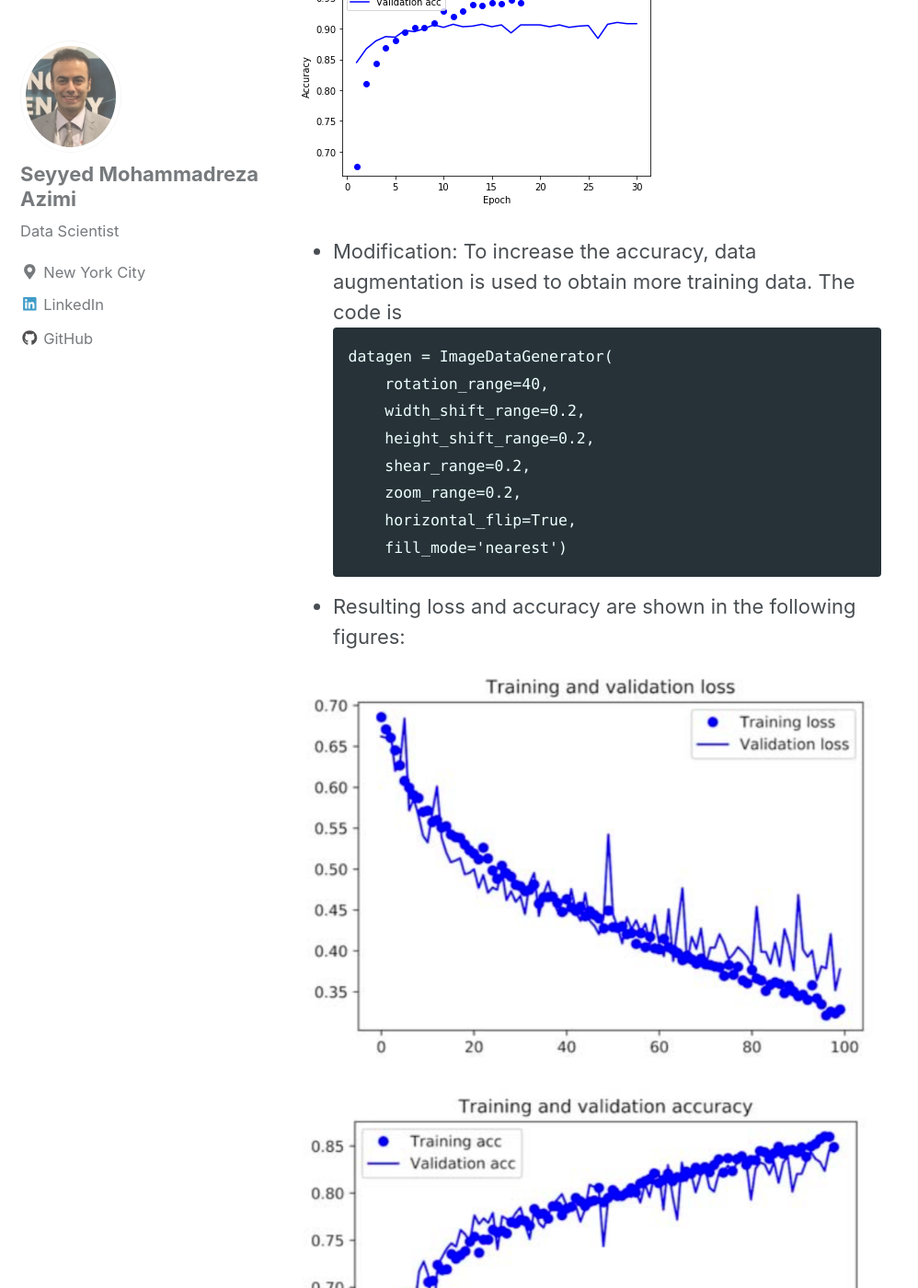
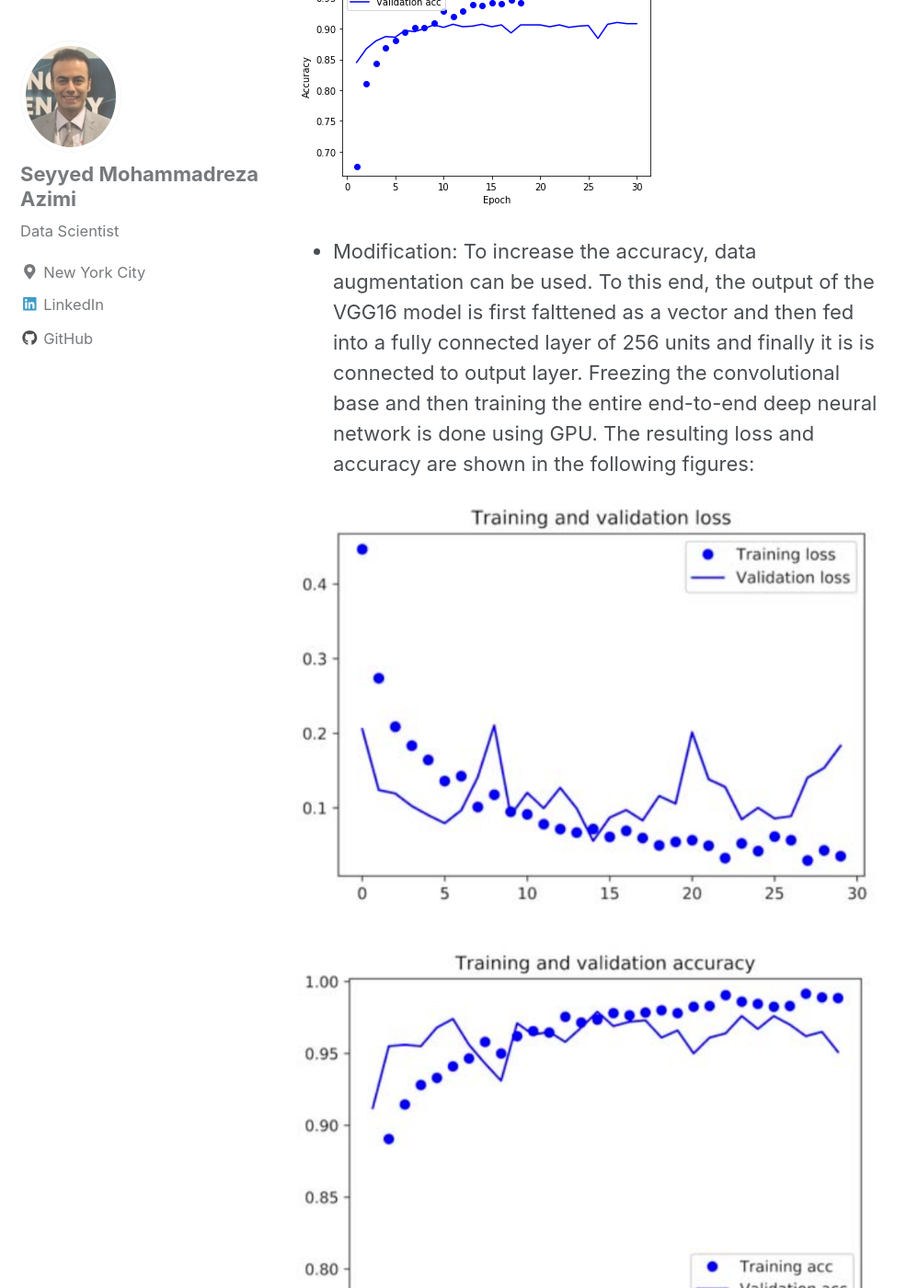
Before and after one commit to MohammadrezaAzimi/MohammadrezaAzimi.github.io, a Jekyll site: the page built from _posts/2018-04-08-VGG.md, in a window 1280 px wide and 1400 px high, scrolled down 1712 px. Shown: the whole window at 92% size, without its empty margins (0-998 px from the left). Built offline with Jekyll 4.4.1, drawn with Linux system fonts in a browser that asks for light colours; nearby versions of some CDN libraries; some of the changed text lies outside the part shown.

Commit message:
new github

````diff
--- a/_posts/2018-04-08-VGG.md
+++ b/_posts/2018-04-08-VGG.md
@@ -29,21 +29,29 @@ conv_base=VGG16(weights='imagenet',
 <img src="{{ site.url }}{{ site.baseurl }}/images/VGG/acc.png" alt="ooo">
 
 
-* Modification: To increase the accuracy, data augmentation is used to obtain more training data. The code is
+* Modification: To increase the accuracy, data augmentation can be used. To this end, the output of the VGG16 model is first falttened as a vector and then fed into a fully connected layer of 256 units and finally it is is connected to output layer. Freezing the convolutional base and then training the entire end-to-end deep neural network is done using GPU. The resulting loss and accuracy are shown in the following figures:
+
+<img src="{{ site.url }}{{ site.baseurl }}/images/VGG/loss2.png" alt="ooo">
+
+<img src="{{ site.url }}{{ site.baseurl }}/images/VGG/acc2.png" alt="ooo">
+
+* Fine-tuning: To further improve the accuracy, the trained model in the previous step is used again and then the last layer in the convolutional base is unfreezed and these layers together with fully connected layers are trained again. The Python code is for unfreezing the last layer is
 ```
-datagen = ImageDataGenerator(
-      rotation_range=40,
-      width_shift_range=0.2,
-      height_shift_range=0.2,
-      shear_range=0.2,
-      zoom_range=0.2,
-      horizontal_flip=True,
-      fill_mode='nearest')
+conv_base.trainable= True
+set_trainable= False
+for layer in conv_base.layers:
+    if layer.name='block5_conv1':
+        set_trainable=True
+    if set_trainable:
+       layer.trainable=True
+    else:
+        layer.trainable=False
 ```
-* Resulting loss and accuracy are shown in the following figures:
 
-<img src="{{ site.url }}{{ site.baseurl }}/images/CatDogConv/loss2.png" alt="ooo">
+* The resulting loss and accuracy are shown in the following figures:
 
-<img src="{{ site.url }}{{ site.baseurl }}/images/CatDogConv/acc2.png" alt="ooo">
+<img src="{{ site.url }}{{ site.baseurl }}/images/VGG/loss3.png" alt="ooo">
+
+<img src="{{ site.url }}{{ site.baseurl }}/images/VGG/acc3.png" alt="ooo">
 
 The source code of this project is available in my [Github link](https://github.com/MohammadrezaAzimi/Cat-Dog-Classification-ConvNet/blob/master/Cats%20and%20dogs%20using%20Keras.ipynb). Interested reader is referred to the book *Deep Learning with Python* by Francois Chollet.
````
Also changed, not shown: images/VGG/acc2.png (added), images/VGG/acc3.png (added), images/VGG/loss2.png (added), images/VGG/loss3.png (added).
